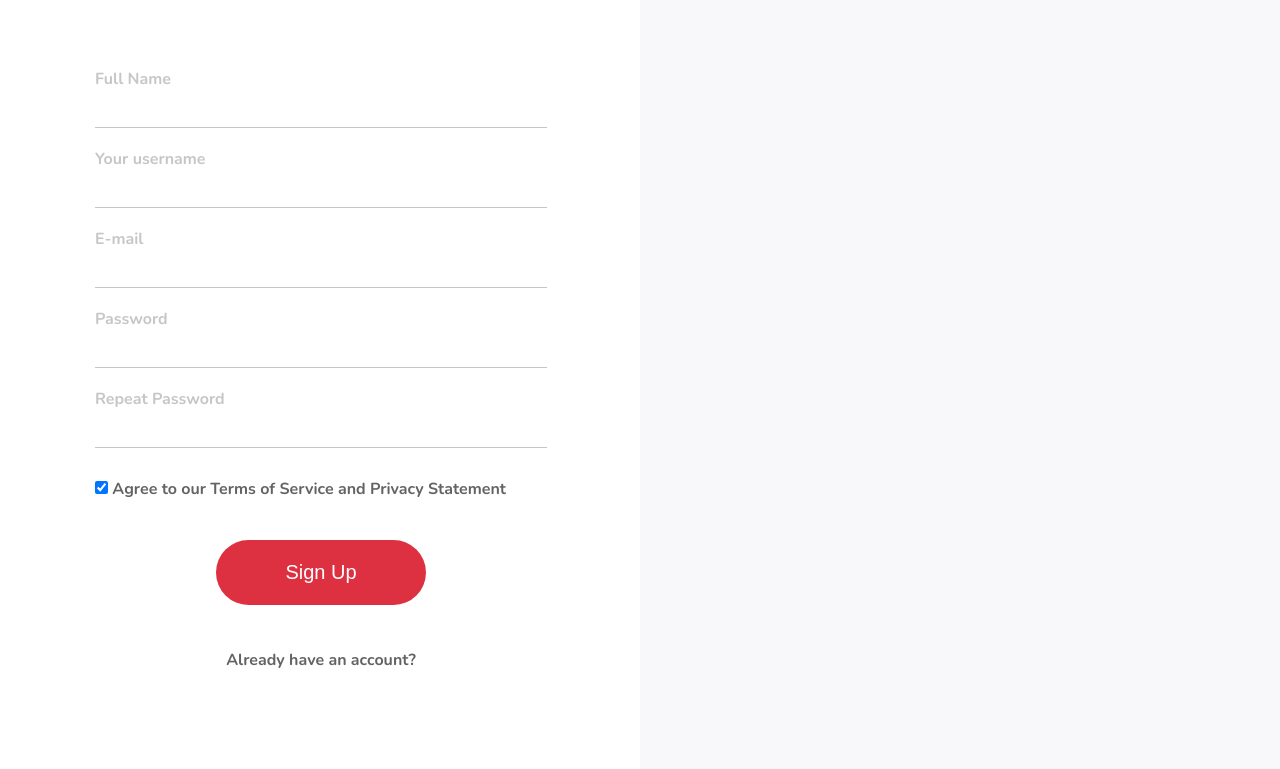
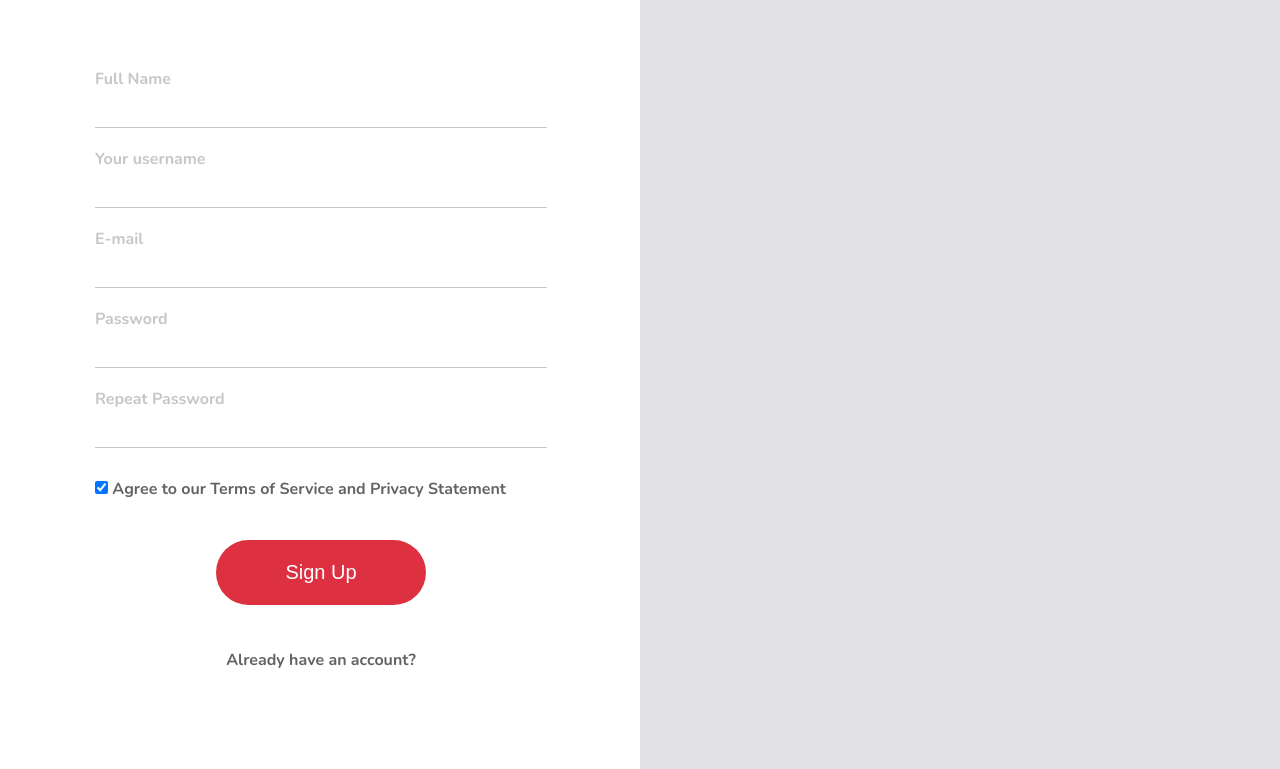
Before and after one commit to Astralot8/FormReg, a plain HTML site: page index.html in a window 1280 px wide. Shown: the part 267-1036 px from the top of the page. Drawn offline with Linux system fonts and the light colour scheme.

Commit message:
change colorBG added doc1 doc2

```diff
--- a/css/style.css
+++ b/css/style.css
@@ -12,7 +12,7 @@
 
 body{
     font-family: NunitoBold, sans-serif;
-    background: linear-gradient(to right, #FFFFFF 50%, #F8F8FA 50%);
+    background: linear-gradient(to right, #ffffff65 50%, #9f9fac4f 50%);
 }
 
 .container{
```
Also changed, not shown: 2 other files.
